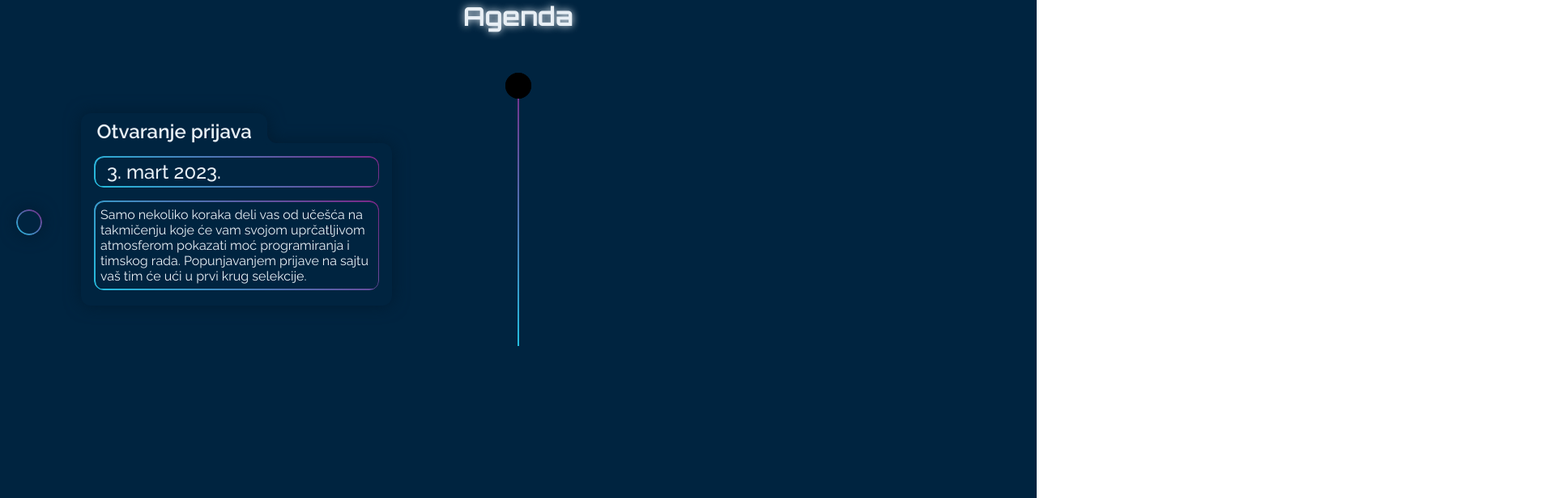
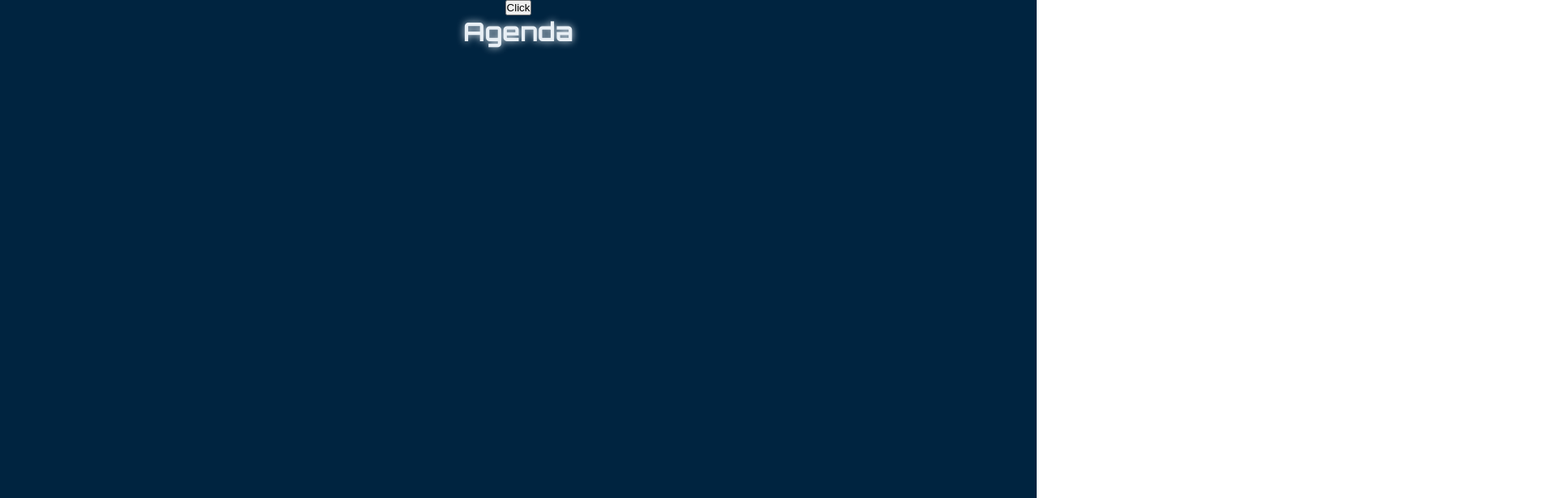
Before and after one commit to IlijaTrifke/fon_hakaton23, a React (Create React App) app: page / in a window 1280 px wide. Shown: the top 616 px of the page at 81% size, 1920 px wide, since content can reach past the window. Built offline with nearby package versions, Linux system fonts and the light colour scheme; the HTML template or start-up script is replaced by a standard one.

Commit message:
Popravljena agenda i animacija

```diff
--- a/src/components/agenda/Agenda.jsx
+++ b/src/components/agenda/Agenda.jsx
@@ -1,26 +1,172 @@
 import React from "react";
 import "./agenda.scss";
+import { useRef } from "react";
 
 const Agenda = () => {
+  var timlineRef = useRef();
+  console.log(timlineRef.current);
+
+  const seeRef = () => {
+    console.log(timlineRef.current); // <h1 ></h1>
+    if (timlineRef.current != undefined) {
+      var sections = timlineRef.current.querySelectorAll(".agn-card");
+      var timeline = timlineRef.current.querySelector(".agn-timeline");
+      var line = timlineRef.current.querySelector(".agn-line");
+      console.log(sections);
+      console.log(timeline);
+      console.log(line);
+      line.style.bottom = `calc(100% - 20px)`;
+      let prevScrollY = window.scrollY;
+      let up, down;
+      let full = false;
+      let set = 0;
+      const targetY = window.innerHeight * 0.8;
+
+      function scrollHandler(e) {
+        const { scrollY } = window;
+        up = scrollY < prevScrollY;
+        down = !up;
+        const timelineRect = timeline.getBoundingClientRect();
+        const lineRect = line.getBoundingClientRect(); // const lineHeight = lineRect.bottom - lineRect.top;
+
+        const dist = targetY - timelineRect.top;
+        console.log(dist);
+
+        if (down && !full) {
+          set = Math.max(set, dist);
+          line.style.bottom = `calc(100% - ${set}px)`;
+        }
+
+        if (dist > timeline.offsetHeight + 50 && !full) {
+          full = true;
+          line.style.bottom = `-50px`;
+        }
+
+        sections.forEach((item) => {
+          // console.log(item);
+          const rect = item.getBoundingClientRect(); //     console.log(rect);
+
+          if (rect.top + item.offsetHeight / 5 < targetY) {
+            item.classList.add("show-me");
+          }
+        }); // console.log(up, down);
+
+        prevScrollY = window.scrollY;
+      }
+
+      scrollHandler();
+      line.style.display = "block";
+      window.addEventListener("scroll", scrollHandler);
+    }
+  };
+
   return (
-    <div className="agn-section">
+    <div className="agn-section" ref={timlineRef}>
+      <button onClick={() => seeRef()}>Click</button>
       <h1 className="agn-header">Agenda</h1>
       <div className="agn-timeline">
         <div className="agn-line"></div>
 
         <div className="agn-card">
           <div className="agn-bead"></div>
+          <div className="agn-content">
             <h1 className="agn-head">Otvaranje prijava</h1>
+            <div className="agn-pseudo"></div>
             <div className="agn-text">
               <h2 className="agn-date">3. mart 2023.</h2>
               <p className="agn-descr">
-              Samo nekoliko koraka deli vas od učešća na takmičenju koje će vam
-              svojom uprčatljivom atmosferom pokazati moć programiranja i
-              timskog rada. Popunjavanjem prijave na sajtu vaš tim će ući u prvi
-              krug selekcije.
+                Samo nekoliko koraka deli vas od učešća na takmičenju koje će
+                vam svojom uprčatljivom atmosferom pokazati moć programiranja i
+                timskog rada. Popunjavanjem prijave na sajtu vaš tim će ući u
+                prvi krug selekcije.
               </p>
             </div>
+          </div>
+        </div>
+
+        <div className="agn-card">
+          <div className="agn-bead"></div>
+          <div className="agn-content">
+            <h1 className="agn-head">Otvaranje prijava</h1>
             <div className="agn-pseudo"></div>
+            <div className="agn-text">
+              <h2 className="agn-date">3. mart 2023.</h2>
+              <p className="agn-descr">
+                Samo nekoliko koraka deli vas od učešća na takmičenju koje će
+                vam svojom uprčatljivom atmosferom pokazati moć programiranja i
+                timskog rada. Popunjavanjem prijave na sajtu vaš tim će ući u
+                prvi krug selekcije.
+              </p>
+            </div>
+          </div>
+        </div>
+
+        <div className="agn-card">
+          <div className="agn-bead"></div>
+          <div className="agn-content">
+            <h1 className="agn-head">Otvaranje prijava</h1>
+            <div className="agn-pseudo"></div>
+            <div className="agn-text">
+              <h2 className="agn-date">3. mart 2023.</h2>
+              <p className="agn-descr">
+                Samo nekoliko koraka deli vas od učešća na takmičenju koje će
+                vam svojom uprčatljivom atmosferom pokazati moć programiranja i
+                timskog rada. Popunjavanjem prijave na sajtu vaš tim će ući u
+                prvi krug selekcije.
+              </p>
+            </div>
+          </div>
+        </div>
+
+        <div className="agn-card">
+          <div className="agn-bead"></div>
+          <div className="agn-content">
+            <h1 className="agn-head">Otvaranje prijava</h1>
+            <div className="agn-pseudo"></div>
+            <div className="agn-text">
+              <h2 className="agn-date">3. mart 2023.</h2>
+              <p className="agn-descr">
+                Samo nekoliko koraka deli vas od učešća na takmičenju koje će
+                vam svojom uprčatljivom atmosferom pokazati moć programiranja i
+                timskog rada. Popunjavanjem prijave na sajtu vaš tim će ući u
+                prvi krug selekcije.
+              </p>
+            </div>
+          </div>
+        </div>
+
+        <div className="agn-card">
+          <div className="agn-bead"></div>
+          <div className="agn-content">
+            <h1 className="agn-head">Otvaranje prijava</h1>
+            <div className="agn-pseudo"></div>
+            <div className="agn-text">
+              <h2 className="agn-date">3. mart 2023.</h2>
+              <p className="agn-descr">
+                Samo nekoliko koraka deli vas od učešća na takmičenju koje će
+                vam svojom uprčatljivom atmosferom pokazati moć programiranja i
+                timskog rada. Popunjavanjem prijave na sajtu vaš tim će ući u
+                prvi krug selekcije.
+              </p>
+            </div>
+          </div>
+        </div>
+
+        <div className="agn-card">
+          <div className="agn-bead"></div>
+          <div className="agn-content">
+            <h1 className="agn-head">Otvaranje prijava</h1>
+            <div className="agn-pseudo"></div>
+            <div className="agn-text">
+              <h2 className="agn-date">3. mart 2023.</h2>
+              <p className="agn-descr">
+                Samo nekoliko koraka deli vas od učešća na takmičenju koje će
+                vam svojom uprčatljivom atmosferom pokazati moć programiranja i
+                timskog rada. Popunjavanjem prijave na sajtu vaš tim će ući u
+                prvi krug selekcije.
+              </p>
+            </div>
+          </div>
         </div>
       </div>
     </div>
--- a/src/components/agenda/agenda.scss
+++ b/src/components/agenda/agenda.scss
@@ -9,25 +9,30 @@
 .agn-section {
   background-color: $tamnoPlava;
   padding-bottom: 20rem;
+  display: flex;
+  flex-direction: column;
+  justify-items: center;
+  align-items: center;
 }
 
 .agn-timeline {
   position: relative;
   min-height: 150px;
+  margin: 0rem 10rem;
 }
 
 .agn-line {
   position: absolute;
-  z-index: 2;
+  z-index: 1;
   left: calc(50% - 1px);
-  width: 2px;
-  top: -50px;
-  bottom: -50px;
+  width: 2.5px;
+  top: 100px;
+  bottom: -20px;
   background-image: linear-gradient(45deg, $svetloPlava, $ljubicasta);
+  display: none;
 }
 
-.agn-line::before,
-.agn-line::after {
+/*.agn-line {
   position: absolute;
   display: block;
   content: "";
@@ -37,7 +42,7 @@
   background-color: black;
   left: 50%;
   transform: translate(-50%);
-}
+}*/
 
 .agn-header {
   font-family: "Orbitron", sans-serif;
@@ -49,24 +54,36 @@
 .agn-card {
   font-family: "Raleway", sans-serif;
   color: $bela;
-  margin-top: 100px;
-  margin-left: 100px;
-  width: 24rem;
+  display: flex;
+  flex-direction: row-reverse;
+  justify-content: flex-end;
+  gap: 8rem;
+  align-items: center;
+  opacity: 0;
+  transform: translateX(-100%);
+  transition: 600ms ease;
+  width: 100%;
   //   height: 13rem;
   position: relative;
+  z-index: 1;
   filter: drop-shadow(0 0 10px #011b30);
 }
-
 .agn-bead {
-  content: "";
-  position: absolute;
-  inset: 0;
-  top: 50%;
-  left: -5rem;
+  display: block;
+  z-index: 10;
+  top: 20%;
+  left: 50%;
   width: 2rem;
   height: 2rem;
-  border-radius: 100px;
+  border-radius: 50%;
   background-color: $tamnoPlava;
+  background-image: linear-gradient(45deg, $tamnoPlava, $bela);
+  transform: translateX(0%);
+}
+.agn-card:nth-child(odd) {
+  flex-direction: row;
+  align-self: flex-end;
+  transform: translateX(100%);
 }
 
 .agn-bead::before {
@@ -91,15 +108,17 @@
   border-radius: 12px 12px 0 0;
   padding: 0.5rem 1rem 0rem 1rem;
   text-align: center;
+  position: relative;
 }
 .agn-pseudo {
-  background-color: transparent;
+  position: absolute;
+  background-color: red;
   width: 10%;
-  height: calc(18% - (2rem) * 0.18);
+  height: inherit;
   border-radius: 12px;
-  position: absolute;
+
   top: 0;
-  left: 60%;
+  left: 81%;
   box-shadow: -8px 6px 0 -3px $tamnoPlava;
 }
 
@@ -152,3 +171,12 @@
   -webkit-mask-composite: xor;
   mask-composite: exclude;
 }
+
+.show-me:nth-child(n) {
+  transform: none;
+  opacity: 1;
+}
+
+.agn-content {
+  width: calc(50% - 9rem);
+}
```
Lines whose indentation alone changed are shown as unchanged.
